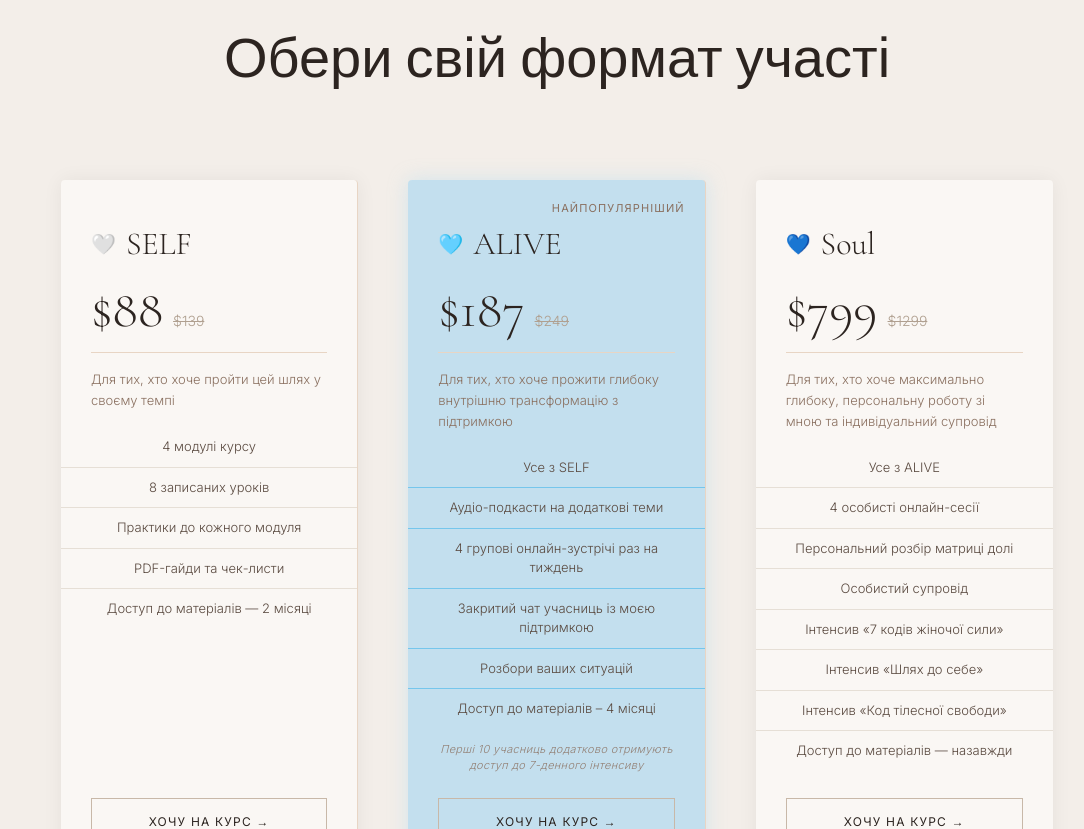
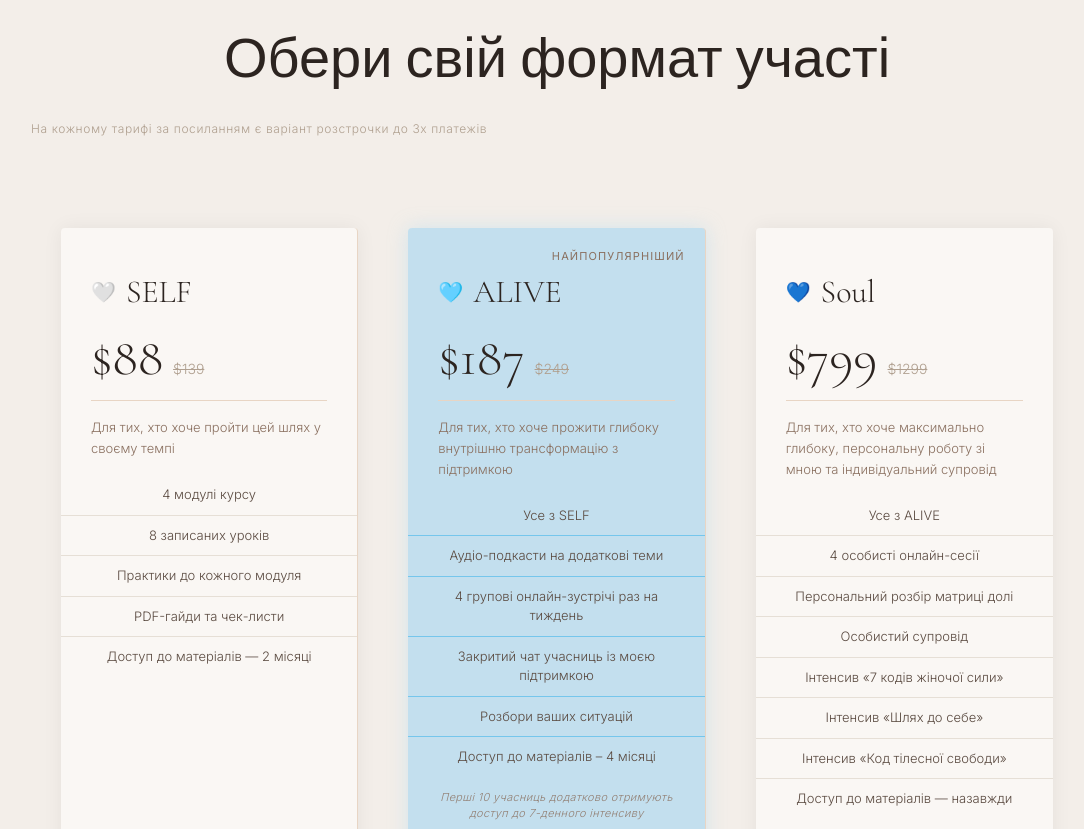
Before and after one commit to AdamT3H/alive, a Next.js app: page / in a window 1280 px wide. Shown: the part 5020-5849 px from the top of the page, without its empty margins (83-1167 px from the left). Built offline with nearby package versions, Linux system fonts and the light colour scheme.

Commit message:
fix text

```diff
--- a/app/page.module.css
+++ b/app/page.module.css
@@ -432,7 +432,7 @@
     font-size: 56px;
     font-weight: 300;
     color: #2C2420;
-    margin-bottom: 60px;
+    margin-bottom: 30px;
     line-height: 1.1;
 }
 
@@ -599,6 +599,17 @@
 .TariffBtn:hover {
     background: #F2EBE3;
     border-color: #2C2420;
+}
+
+.TariffFooter {
+    font-family: var(--font-inter);
+    font-size: 12px;
+    font-weight: 300;
+    color: #B0A090;
+    letter-spacing: 0.05em;
+    width: 100%;
+    text-align: left;
+    margin-bottom: 60px;
 }
 
 .AuthorBlock {
--- a/app/page.tsx
+++ b/app/page.tsx
@@ -160,6 +160,7 @@ export default function Home() {
       <div className={styles.SixthBlock}>
         <div className={styles.Container}>
           <h2 className={styles.SixthTitle}>Обери свій формат участі</h2>
+          <p className={styles.TariffFooter}>На кожному тарифі за посиланням є варіант розстрочки до 3х платежів</p>
           <div className={styles.TariffGrid}>
 
             <div className={styles.TariffCard}>
```
